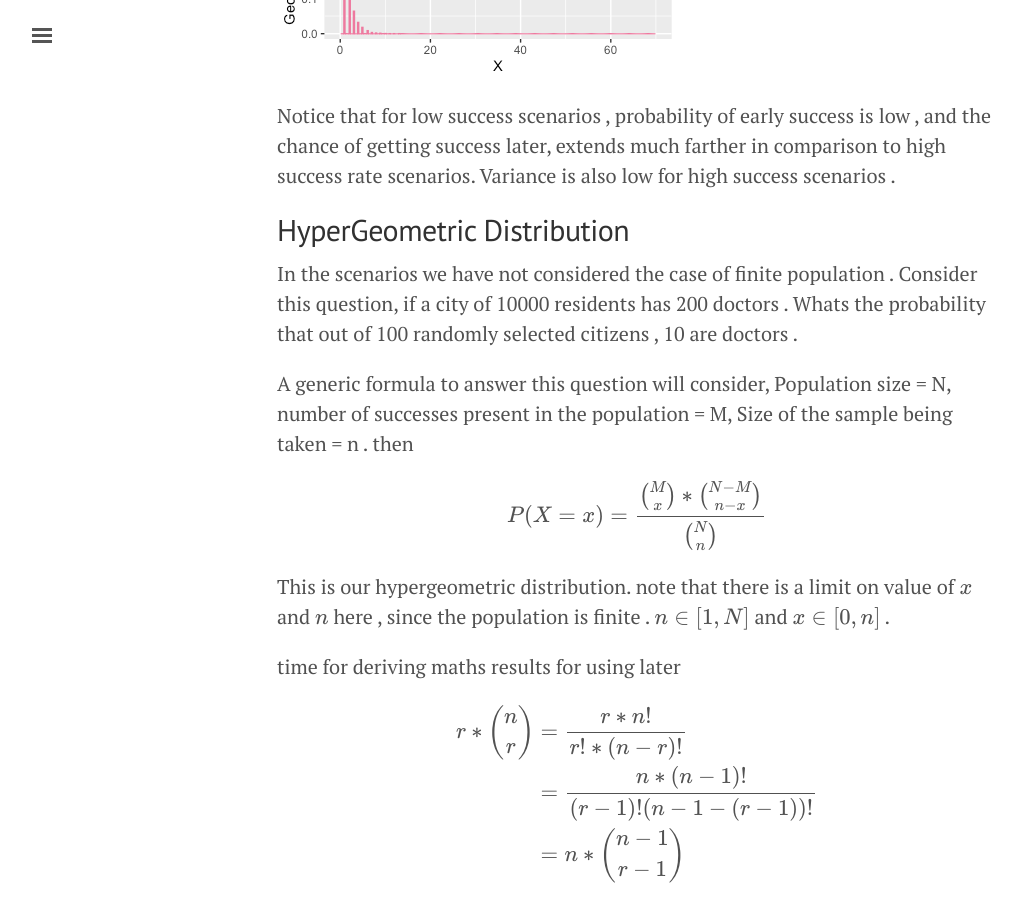
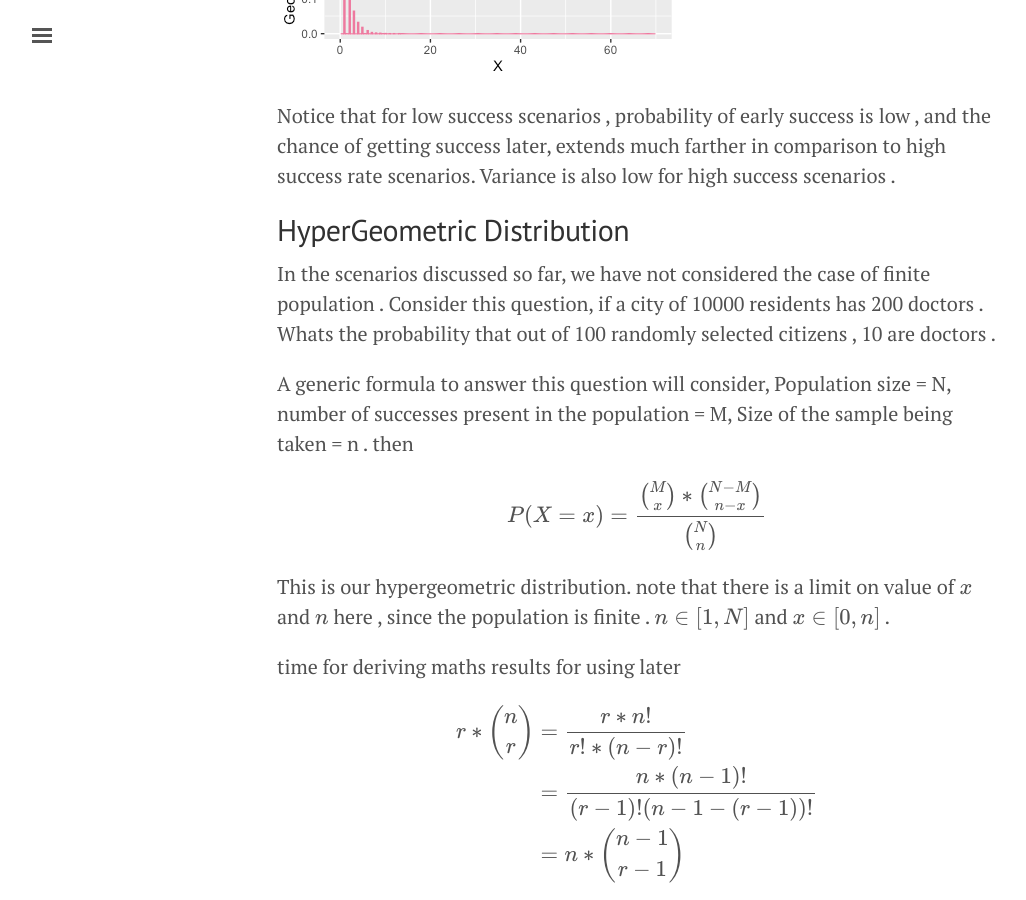
Before and after one commit to lalitsachan/lalitsachan.github.io, a Jekyll site: the page built from _posts/2020-09-07-Lets-Talk-Distributions-Part-2.md, in a window 1280 px wide and 900 px high, scrolled down 4048 px. Shown: the whole window, without its empty margins (3-1029 px from the left). Built offline with Jekyll 4.4.1, drawn with Linux system fonts in a browser that asks for light colours; formulas are drawn with MathJax 3; comment, search, counter and statistics services are not loaded.

Commit message:
language

```diff
--- a/_posts/2020-09-07-Lets-Talk-Distributions-Part-2.md
+++ b/_posts/2020-09-07-Lets-Talk-Distributions-Part-2.md
@@ -108,7 +108,7 @@ Notice that for low success scenarios , probability of early success is low , an
 
 ## HyperGeometric Distribution
 
-In the scenarios we have not considered the case of finite population . Consider this question, if a city of 10000 residents has 200 doctors . Whats the probability that out of 100 randomly selected citizens , 10 are doctors .
+In the scenarios discussed so far, we have not considered the case of finite population . Consider this question, if a city of 10000 residents has 200 doctors . Whats the probability that out of 100 randomly selected citizens , 10 are doctors .
 
 A generic formula to answer this question will consider, Population size = N, number of successes present in the population = M, Size of the sample being taken = n . then
 
```
